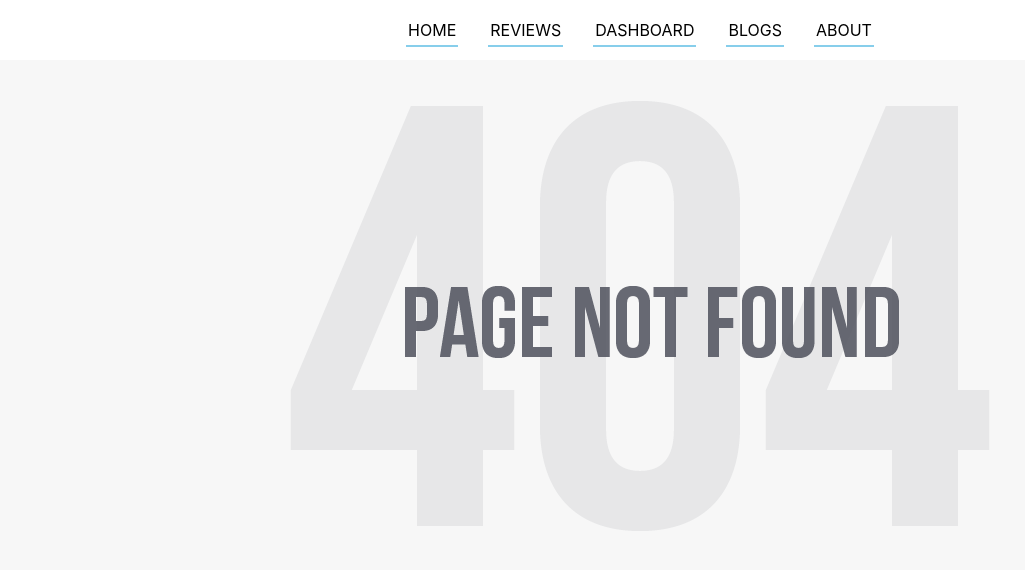
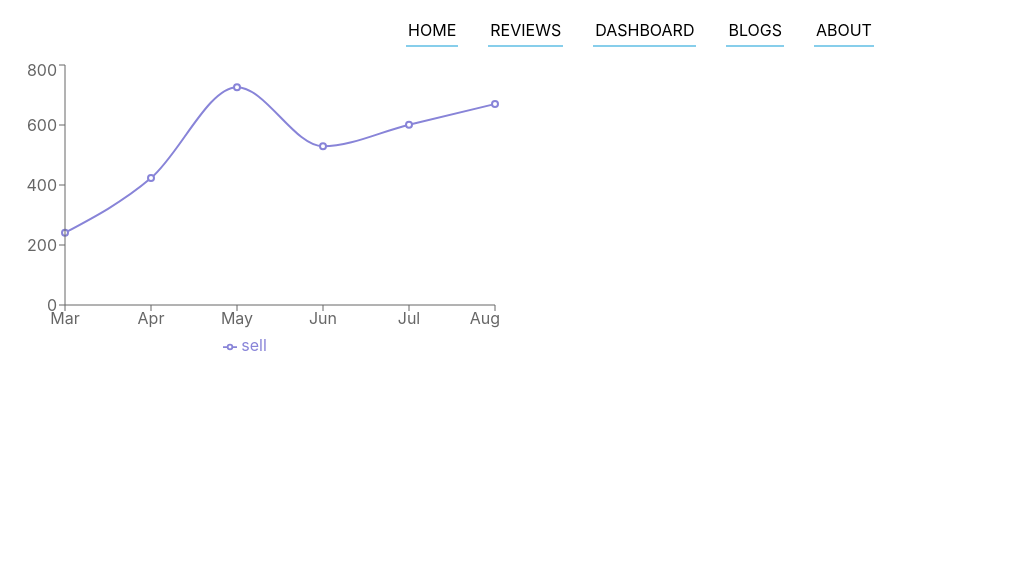
Before and after one commit to Azmain951/analytical_hub, a React (Create React App) app: page /dashboard in a window 1280 px wide. Shown: the top 570 px of the page, without its empty margins (0-1025 px from the left). Built offline with nearby package versions, Linux system fonts and the light colour scheme.

Commit message:
react recharts installed, custom hook created to fetch chart data from json file and linechart displayed on UI

```diff
--- a/package.json
+++ b/package.json
@@ -10,6 +10,7 @@
     "react-dom": "^18.0.0",
     "react-router-dom": "^6.3.0",
     "react-scripts": "5.0.0",
+    "recharts": "^2.1.9",
     "web-vitals": "^2.1.4"
   },
   "scripts": {
--- a/src/App.js
+++ b/src/App.js
@@ -1,5 +1,6 @@
 import { Route, Routes } from 'react-router-dom';
 import './App.css';
+import Dashboard from './components/Dashboard/Dashboard';
 import Header from './components/Header/Header';
 import NotFound from './components/NotFound/NotFound';
 import ProductDetails from './components/ProductDetails/ProductDetails';
@@ -13,6 +14,7 @@ function App() {
         <Route path='/' element={<ProductDetails></ProductDetails>}></Route>
         <Route path='/home' element={<ProductDetails></ProductDetails>}></Route>
         <Route path='/reviews' element={<Reviews></Reviews>}></Route>
+        <Route path='/dashboard' element={<Dashboard></Dashboard>}></Route>
         <Route path='*' element={<NotFound></NotFound>}></Route>
       </Routes>
     </div>
--- /dev/null
+++ b/src/components/Dashboard/Dashboard.js
@@ -0,0 +1,12 @@
+import React from 'react';
+import MyLineChart from '../MyLineChart/MyLineChart';
+
+const Dashboard = () => {
+    return (
+        <div>
+            <MyLineChart></MyLineChart>
+        </div>
+    );
+};
+
+export default Dashboard;
--- /dev/null
+++ b/src/components/MyLineChart/MyLineChart.js
@@ -0,0 +1,23 @@
+import React, { useEffect, useState } from 'react';
+import { Legend, Line, LineChart, Tooltip, XAxis, YAxis } from 'recharts';
+import useChartData from '../../hooks/useChartData';
+
+
+const MyLineChart = () => {
+
+    const [data, setData] = useChartData();
+
+    return (
+        <div>
+            <LineChart width={500} height={300} data={data}>
+                <Line type="monotone" dataKey="sell" stroke="#8884d8" strokeWidth={2} />
+                <XAxis dataKey='month'></XAxis>
+                <YAxis dataKey='sell'></YAxis>
+                <Tooltip></Tooltip>
+                <Legend></Legend>
+            </LineChart>
+        </div>
+    );
+};
+
+export default MyLineChart;
--- /dev/null
+++ b/src/hooks/useChartData.js
@@ -0,0 +1,14 @@
+import { useEffect, useState } from "react";
+
+const useChartData = () => {
+    const [data, setData] = useState();
+    useEffect(() => {
+        fetch('data.json')
+            .then(res => res.json())
+            .then(data => setData(data));
+    }, []);
+
+    return [data, setData]
+};
+
+export default useChartData;
```
Also changed, not shown: src/components/Dashboard/Dashboard.css (added), src/components/MyAreaChart/MyAreaChart.js (added), src/images/not-found.jpg (deleted), 1 other file (tests, documents, lock files or other folders).
